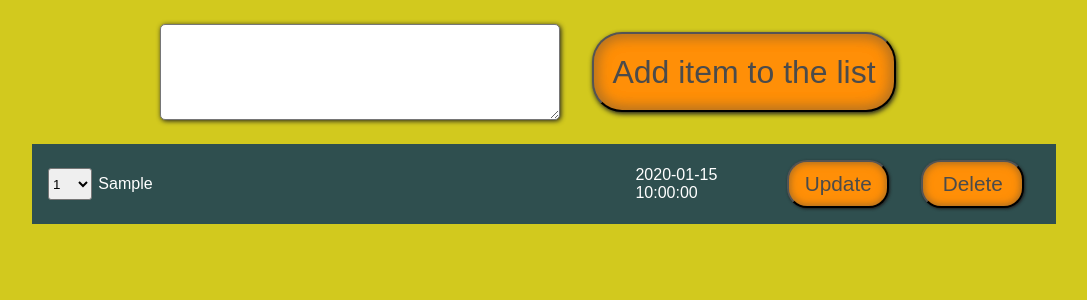
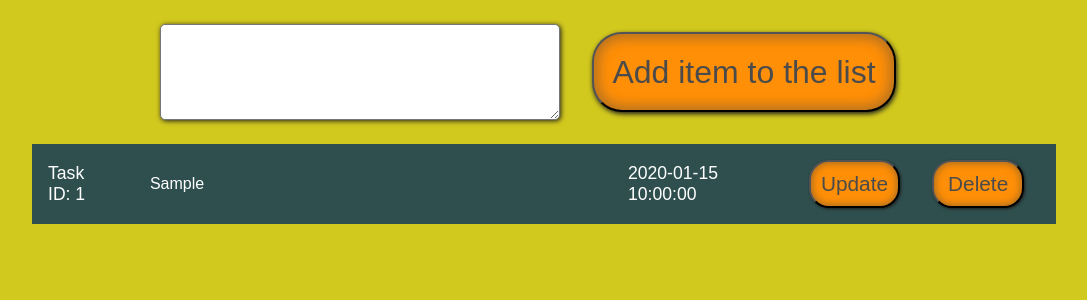
Before and after one commit to MikkeBee/PHP_todos, a PHP site: page / in a window 1280 px wide. Shown: the part 147-447 px from the top of the page, without its empty margins (96-1183 px from the left). Run offline with PHP 8.4, Linux system fonts and the light colour scheme; tables that the repository leaves empty or names only in its code hold one stand-in row (values such as "Sample post"); data that the repository does not hold is empty; some web fonts are replaced.

Commit message:
update some minor styling issues and replace select with paragraph

```diff
--- a/index.css
+++ b/index.css
@@ -75,11 +75,16 @@ textarea {
   background-color: darkslategray;
 }
 
-select {
+.tasks p {
+  font-size: 1.1rem;
+  margin: 0 2rem 0 0;
+}
+
+/* select {
   border-radius: 3px;
   height: 2rem;
   width: 3rem;
-}
+} */
 
 .inputButton {
   width: 7rem;
@@ -122,13 +127,14 @@ select {
   border-style: none;
   background-color: darkslategray;
   color: white;
+  transition: 0.3s;
 }
 
 .textfield:hover {
   border-style: none;
   box-shadow: 0 0 3px black;
   transform: scale(103%);
-  transition: 0.5s;
+  transition: 0.1s;
 }
 
 /*
--- a/index.php
+++ b/index.php
@@ -83,9 +83,10 @@ while($row = mysqli_fetch_array($result)){
 
 <div class="tasks">
     <form class="update" action="index.php" method="post">
-        <select name="id" id="">
+        <!-- <select name="id" id="">
             <?= "<option value='$id'>$id</option>"?>
-        </select>
+        </select>  -->
+        <p>Task ID: <?=$id?></p>
         <input class="textfield" type="text"  value="<?= $task ?>"  name="task" />
           <p> <?=$date?> </p>
          <input class="inputButton" type="submit" name="update" value="Update">
```
